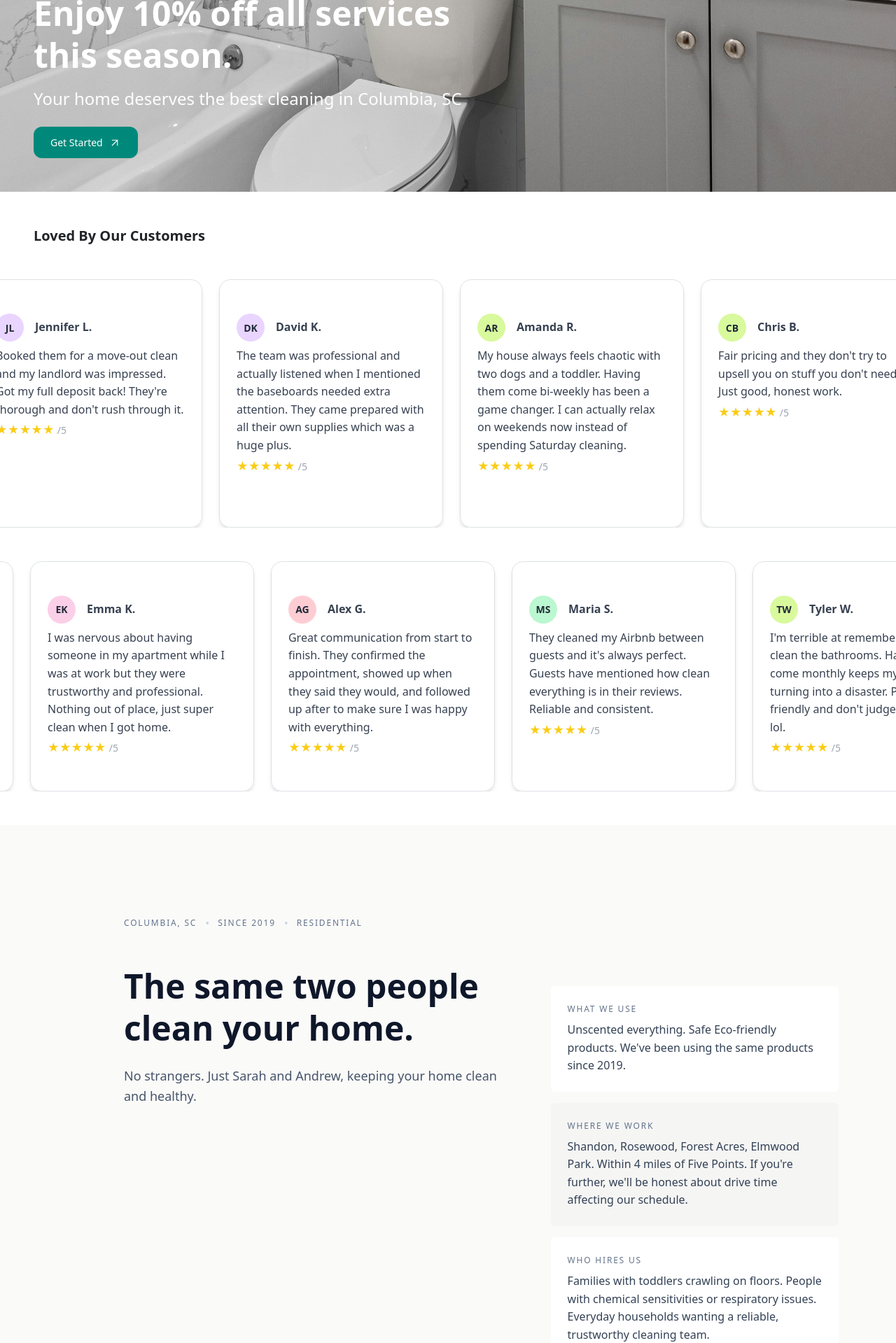
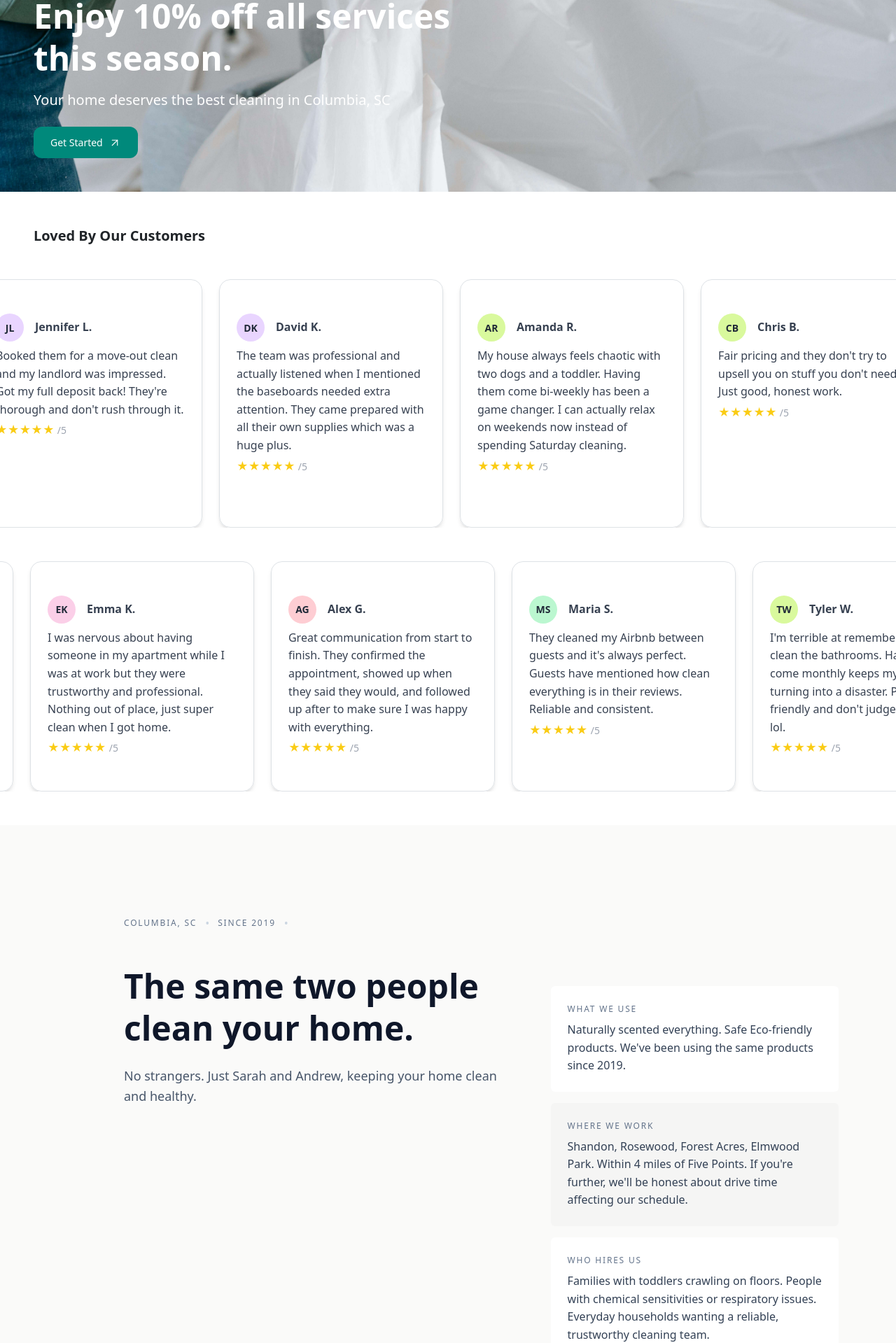
Before and after one commit to alexgoodestudio/rosewood_cleaning_service, a React (Create React App) app: page / in a window 1280 px wide. Shown: the part 440-2359 px from the top of the page at 70% size. Built offline with nearby package versions, Linux system fonts and the light colour scheme.

Commit message:
new bg image

```diff
--- a/src/Components/Mission.js
+++ b/src/Components/Mission.js
@@ -82,9 +82,7 @@ function Mission() {
                   Since 2019
                 </span>
                 <span className="text-slate-300">•</span>
-                <span className="text-metadata text-slate-500">
-                  Residential
-                </span>
+
               </div>
             </div>
           </div>
@@ -136,7 +134,7 @@ function Mission() {
                       What We Use
                     </p>
                     <p className="mission-card-text text-slate-700">
-                      Unscented everything. Safe Eco-friendly products. We've been using the same
+                      Naturally scented everything. Safe Eco-friendly products. We've been using the same
                       products since 2019.
                     </p>
                   </div>
--- a/src/Components/Opener.js
+++ b/src/Components/Opener.js
@@ -1,7 +1,7 @@
 import { useRef } from "react";
 import { gsap } from "gsap";
 import { useGSAP } from "@gsap/react";
-import heroImage from "../Images/alex-tyson-1eUtEZDFH9Y-unsplash.jpg";
+import heroImage from "../Images/2.jpg";
 import { ArrowUpRight } from "lucide-react";
 
 
@@ -44,7 +44,7 @@ function Opener() {
           Enjoy 10% off all services this season.
         </h1>
 
-        <p className="text-lg md:text-2xl mb-4">
+        <p className="text-lg md:text-xl mb-4">
           Your home deserves the best cleaning in <span className="">Columbia, SC</span>
         </p>
         <a href="/contact" className="btn-cta group">
```
Also changed, not shown: src/Images/image2.png (deleted), src/Images/new.jpg (added).
